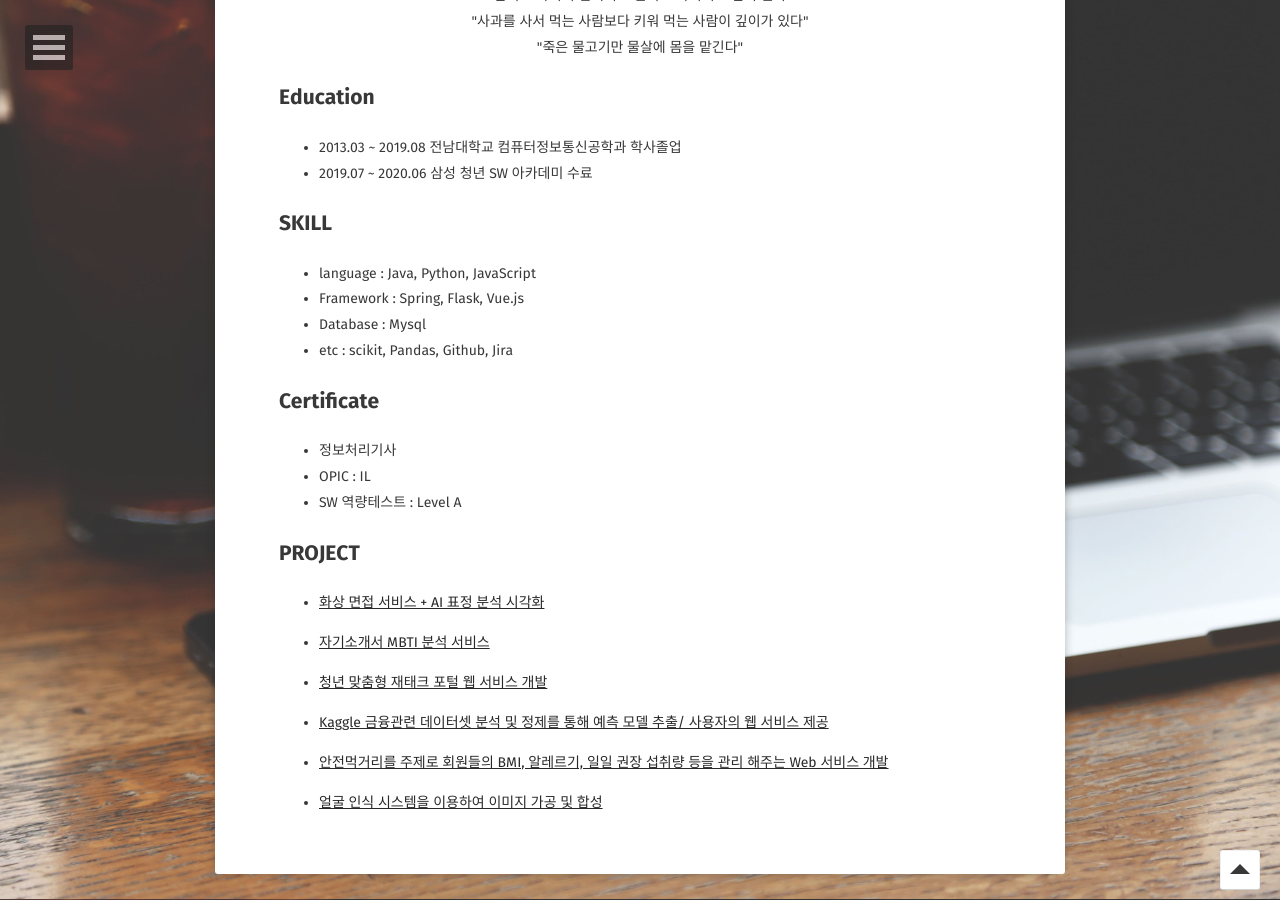
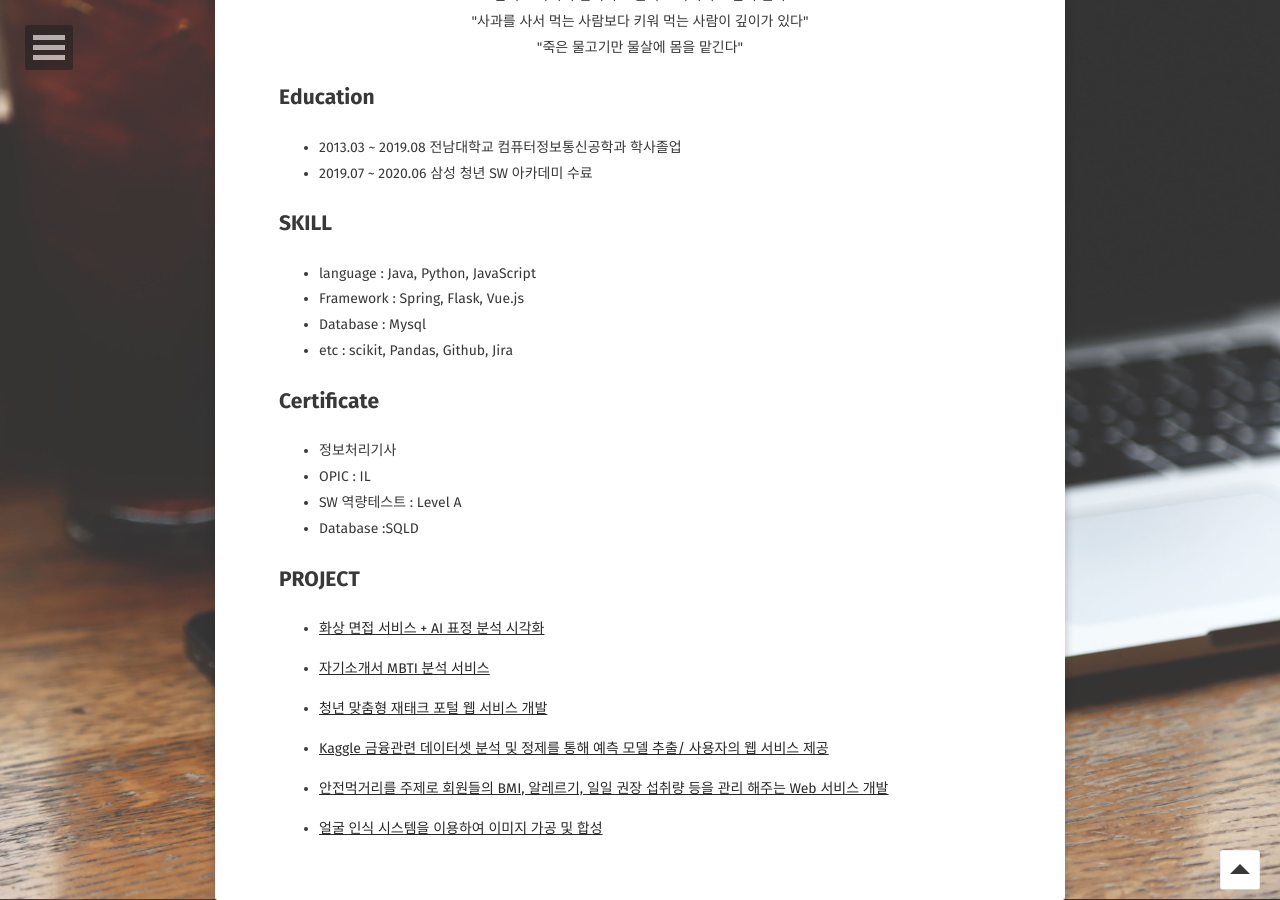
Before and after one commit to limkinam/limkinam.github.io, a Jekyll site: the page built from about/index.md, in a window 1280 px wide and 900 px high, scrolled down 901 px. Built offline with Jekyll 4.4.1, drawn with Linux system fonts in a browser that asks for light colours; some web fonts are replaced.

Commit message:
Update index.md

```diff
--- a/about/index.md
+++ b/about/index.md
@@ -29,6 +29,7 @@ comments: false
 - 정보처리기사
 - OPIC : IL
 - SW 역량테스트 : Level A
+- Database :SQLD
 
 ## PROJECT
 * <a href="https://limkinam.github.io/Bridge/">화상 면접 서비스 + AI 표정 분석 시각화
```
